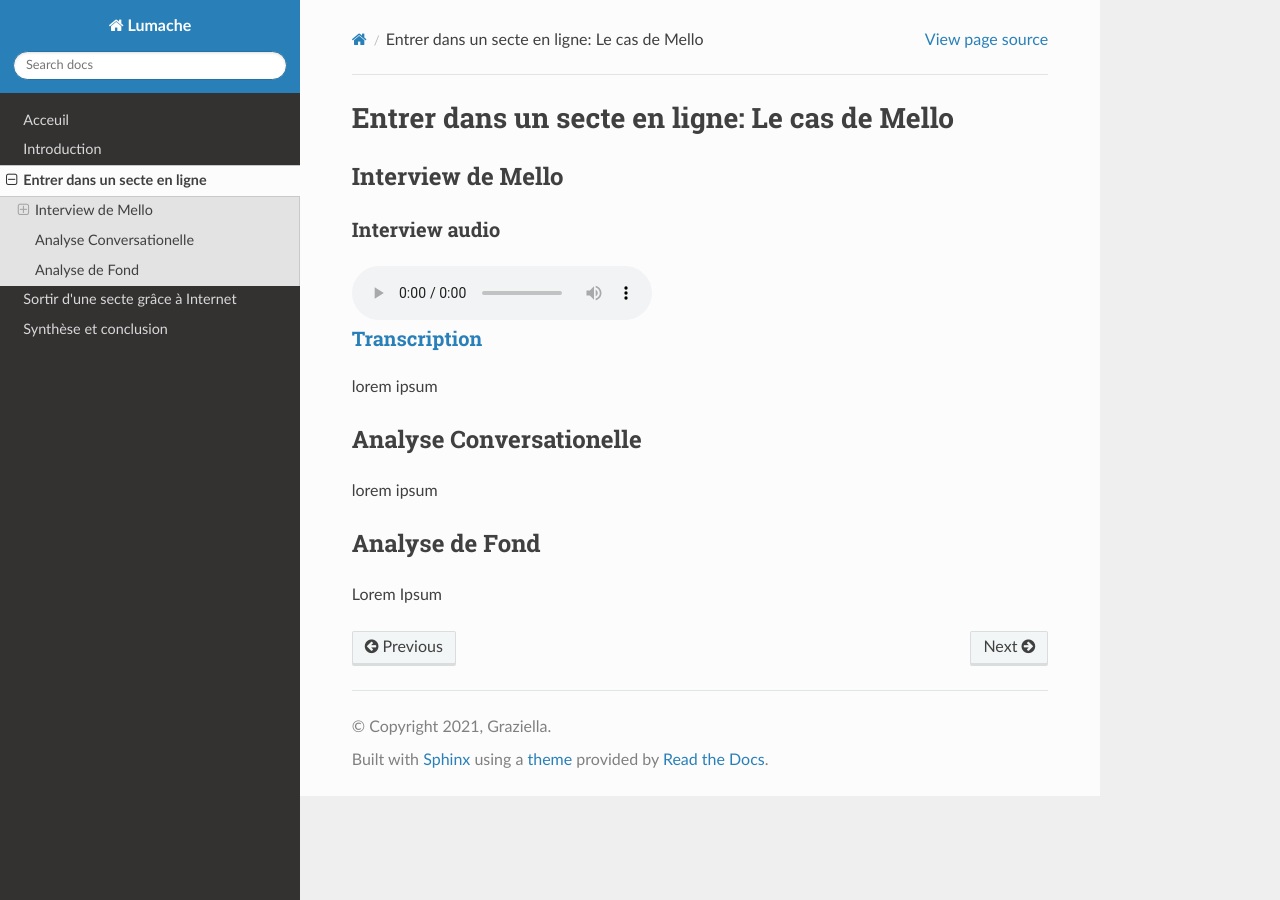
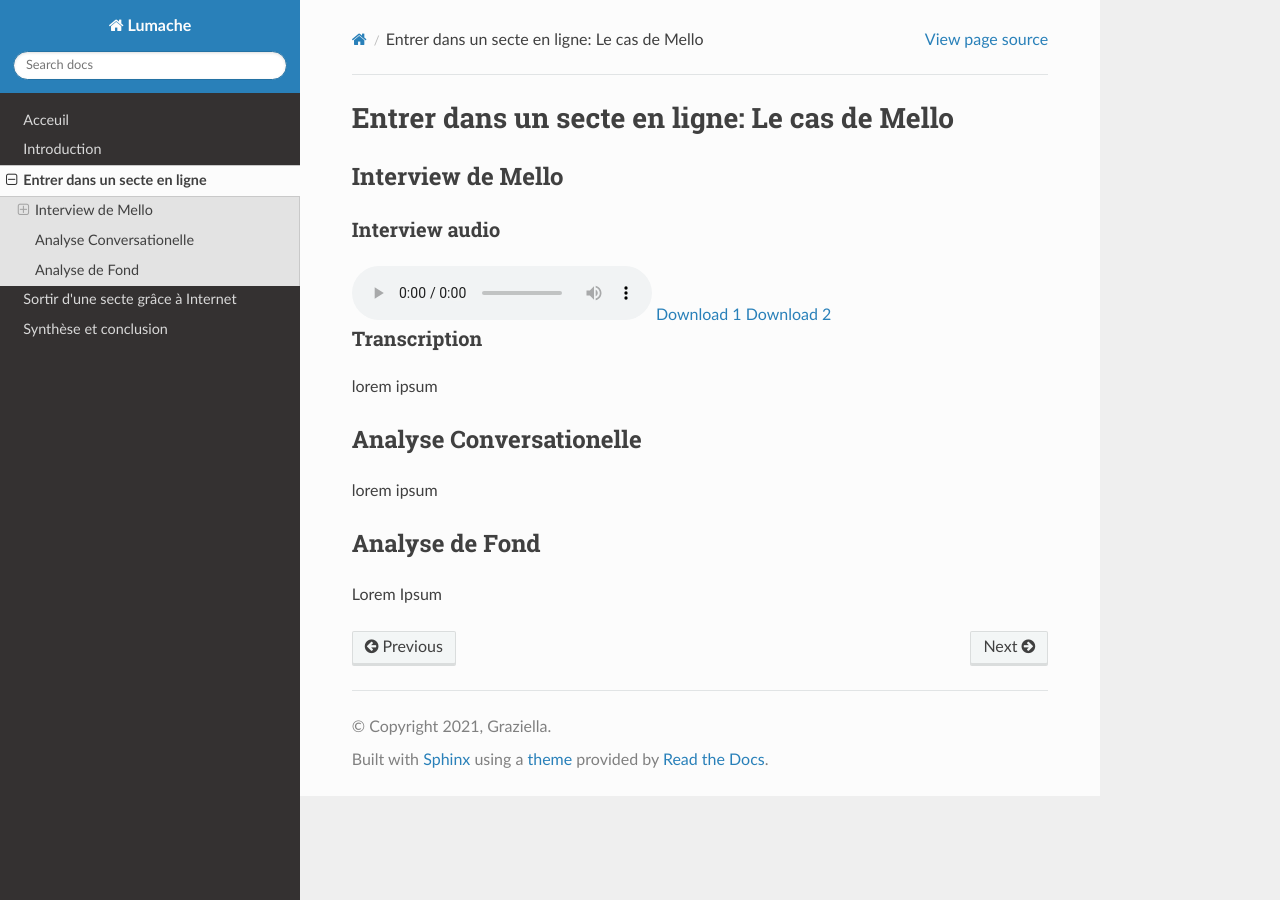
Before and after one commit to iceknith/SC23-quoicousectaire-website, a Sphinx documentation site: the page built from docs/source/mello.rst, in a window 1280 px wide. Built offline with Sphinx 7.4.7 and the Read the Docs theme 3.1.0, drawn with Linux system fonts in a browser that asks for light colours.

Commit message:
I failed last time, pls work

```diff
--- a/docs/source/mello.rst
+++ b/docs/source/mello.rst
@@ -15,8 +15,8 @@ Interview audio
          <source src="/_static/interview_Melo.mp3">
          Your browser does not support the <code>audio</code> element.
    </audio>
-   <a href="/_static/interview_Melo.mp3">
-   <a href="_static/interview_Melo.mp3">
+   <a href="/_static/interview_Melo.mp3"> Download 1 </a>
+   <a href="_static/interview_Melo.mp3"> Download 2 </a>
 
 Transcription
 ~~~~~~~~~~~~~~~
```
